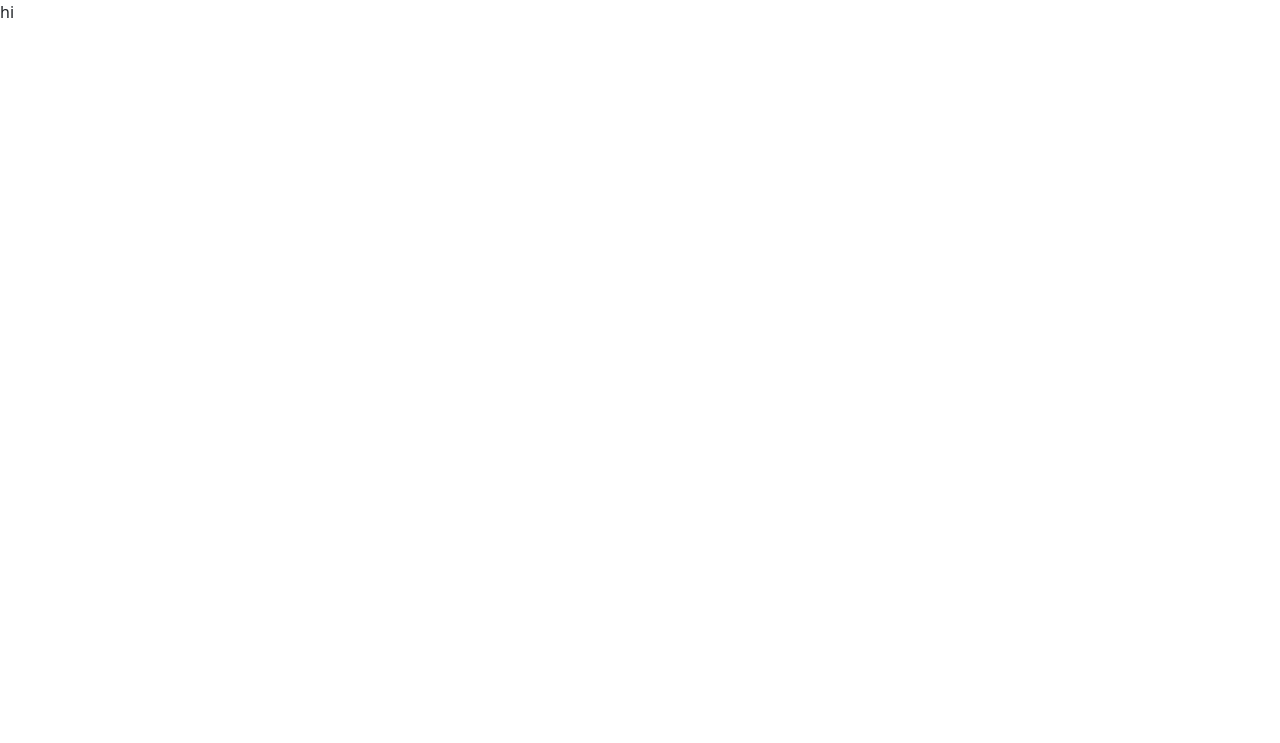
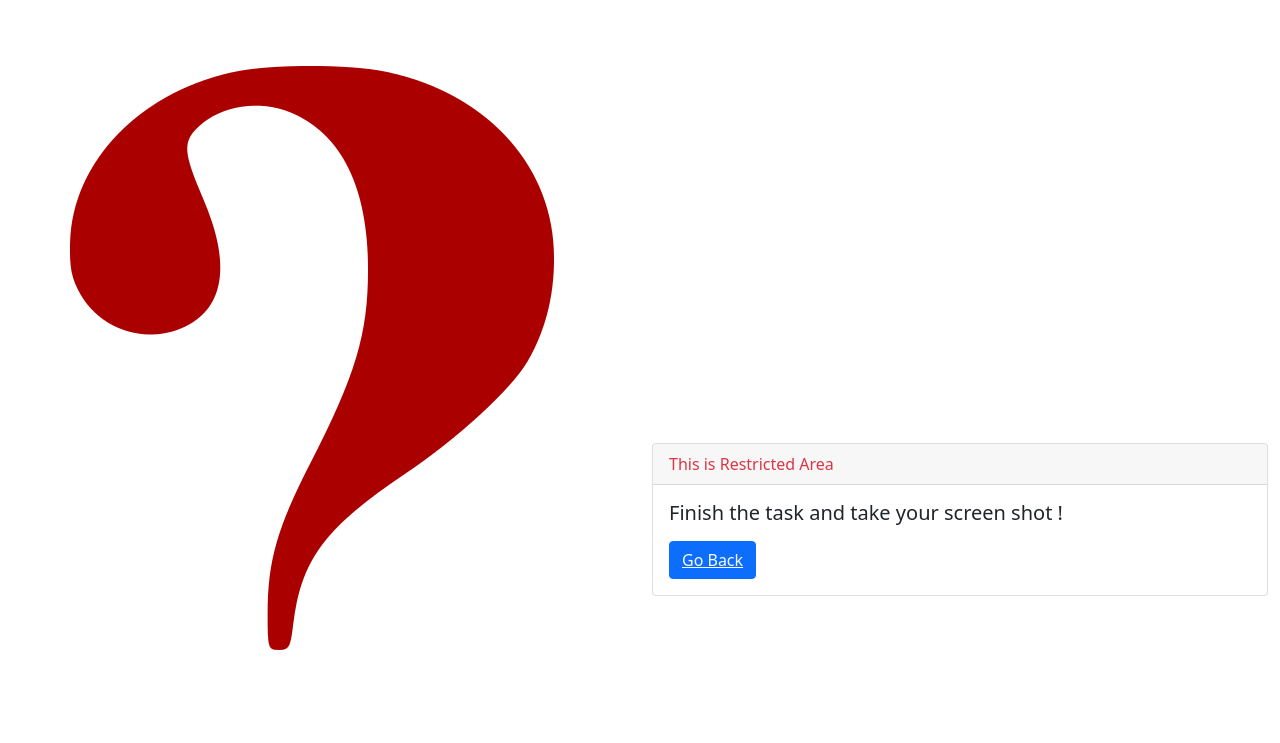
Before and after one commit to DulsaraNethmin/helsinki, a React (Create React App) app: page /restricted in a window 1280 px wide. Shown: the top 743 px of the page. Built offline with nearby package versions, Linux system fonts and the light colour scheme.

Commit message:
restricted set

```diff
--- a/src/components/Restricted.js
+++ b/src/components/Restricted.js
@@ -1,10 +1,29 @@
 import React from 'react-router-dom';
+import {Link} from 'react-router-dom';
+import flame from './flame-2x700.jpg';
+import question from './question.png';
 
 function Restricted(){
     return(
-        <>
-            hi
-        </>
+        <div className="container-xxl mt-2 d-float mt-6 w-100 h-100">
+                <div class="row align-items-center d-none d-sm-flex">
+                    <div class="col">
+                    <img src={question} class="rounded d-none d-sm-inline" alt="..."/>
+                    </div>
+                    <div class="col">
+                        <div class="card">
+                            <div class="card-header text-danger">
+                            This is Restricted Area
+                            </div>
+                            <div class="card-body">
+                            <h5 class="card-title">Finish the task and take your screen shot !</h5>
+                            <p class="card-text"></p>
+                            <a href="#" class="btn btn-primary"><Link to='/' className='text-light'>Go Back</Link></a>
+                            </div>
+                        </div>
+                    </div>
+                </div>
+        </div>
     );
 }
 
```
Also changed, not shown: src/components/question.png (renamed from src/question.png).
